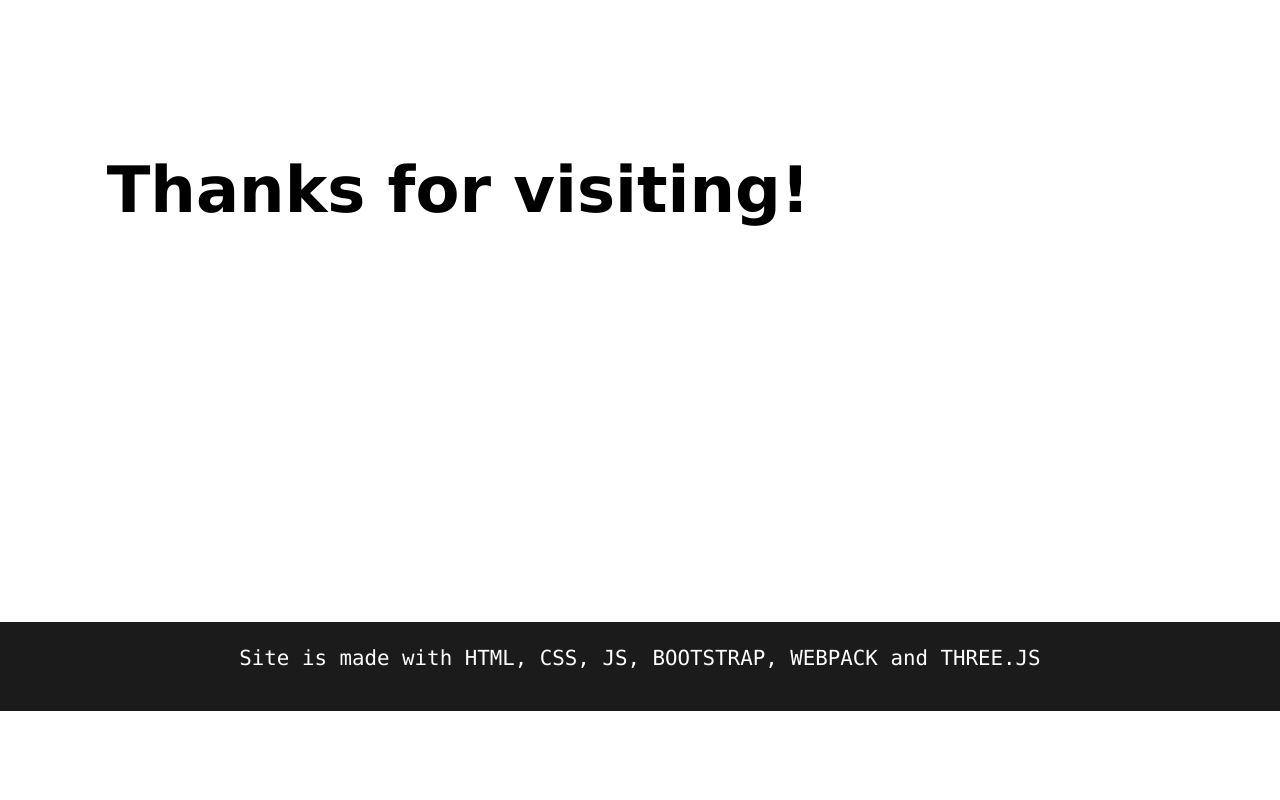
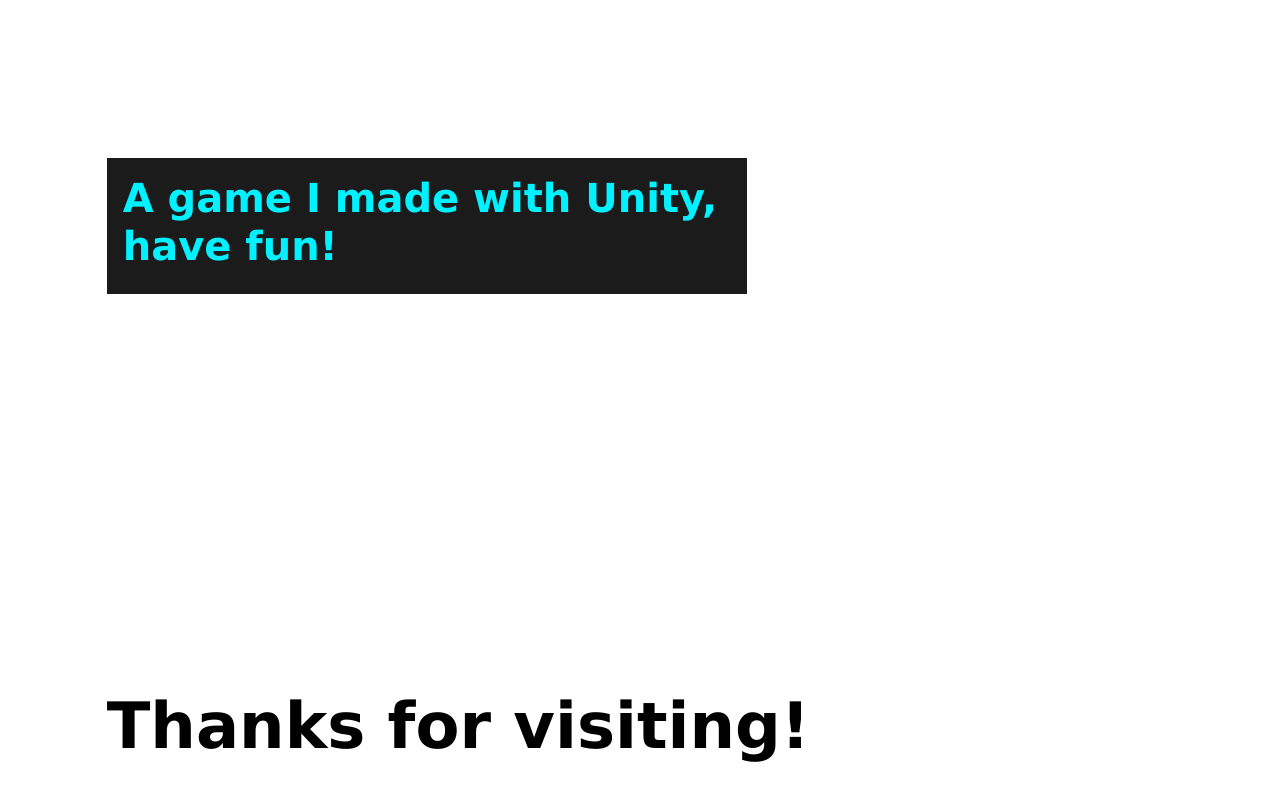
Before and after one commit to oskarkling/PortfolioWebsite, a website: page src/index.html in a window 1280 px wide. Shown: the part 3555-4355 px from the top of the page. Before the commit the page ends 4266 px from the top, so only its background shows below. Drawn offline with nearby package versions, Linux system fonts and the light colour scheme; a web font is replaced by a local one.

Commit message:
added unity game

```diff
--- a/src/index.html
+++ b/src/index.html
@@ -64,6 +64,11 @@
 
         </section>
 
+        <section class="game">
+            <h1>A game I made with Unity, have fun!</h1>
+            <!--<iframe src="https://i.simmer.io/@klingen/shooter-v4" style="width:960px;height:600px;border:0"></iframe>-->
+          </section>
+
         <blockquote>
             <p>Thanks for visiting!</p>
         </blockquote>
```
